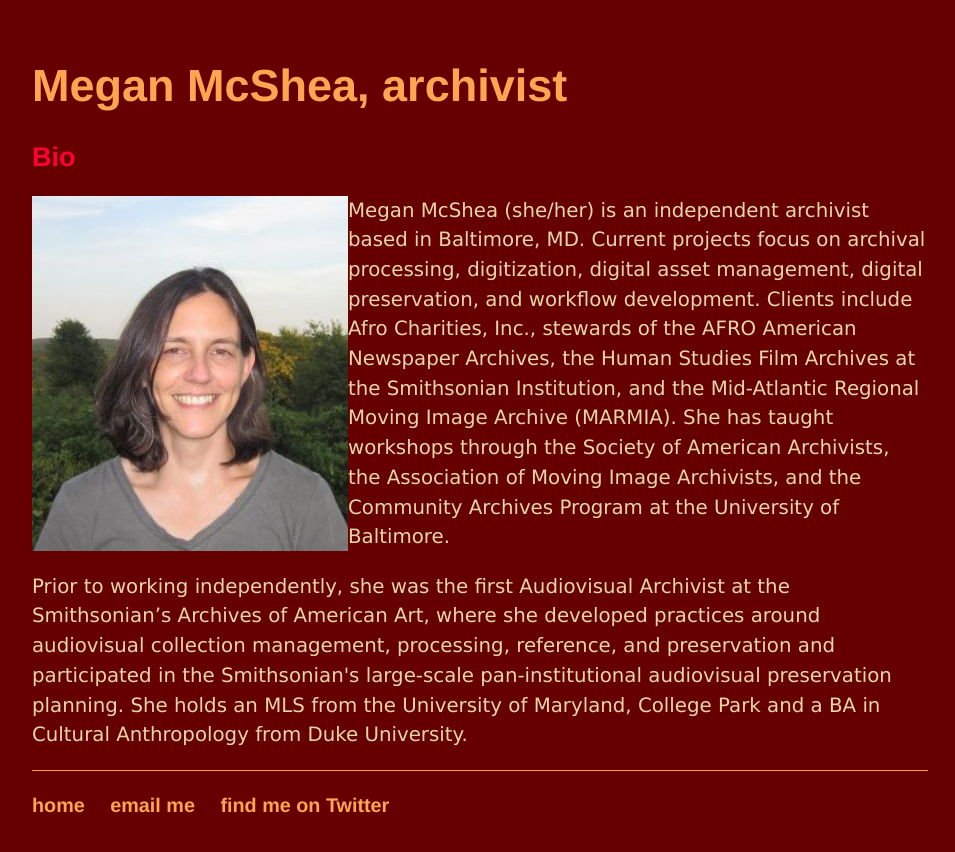
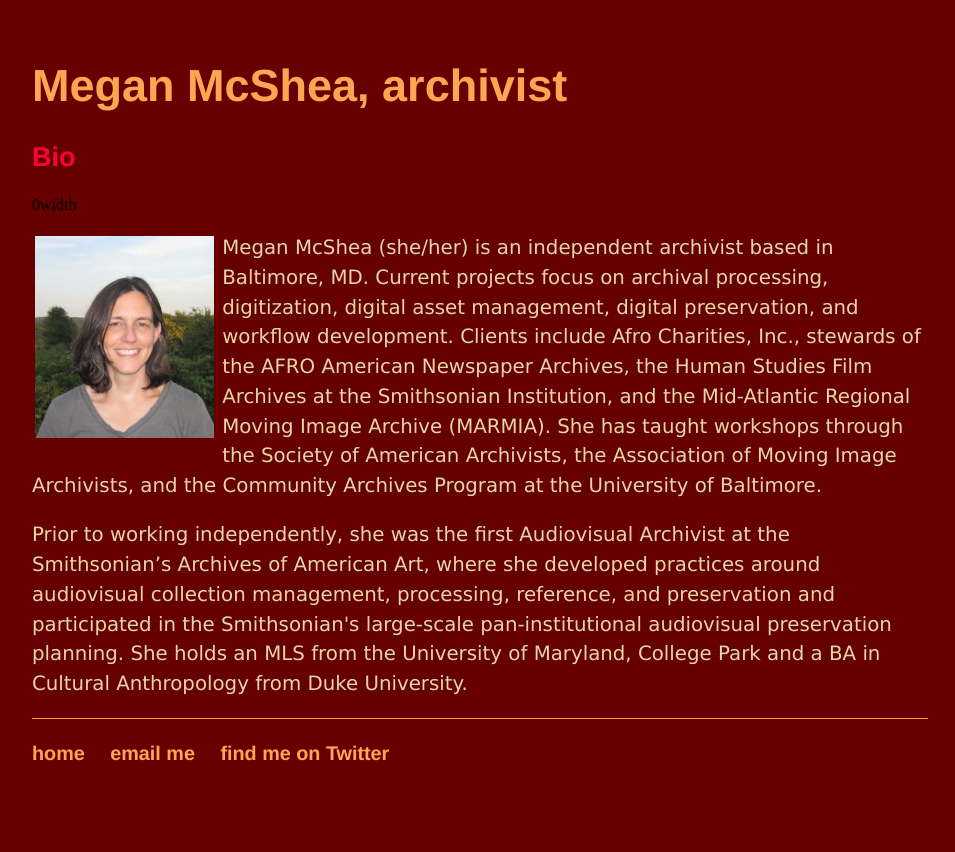
Before and after one commit to megan-mcshea/megan-mcshea.github.io, a Jekyll site: the page built from archivistbio.html, in a window 1280 px wide. Shown: the top 852 px of the page, without its empty margins (160-1115 px from the left). Built offline with Jekyll 4.4.1, drawn with Linux system fonts in a browser that asks for light colours.

Commit message:
Update archivistbio.html

```diff
--- a/archivistbio.html
+++ b/archivistbio.html
@@ -4,9 +4,9 @@ title: Megan McShea, archivist
 ---
 <div class="blurb">
 	<h1><a href="./">Megan McShea, archivist</a></h1>
-  <h2>Bio</h2>
+  <h2>Bio</h2>0width
 
-  <p><img src="https://megan-mcshea.github.io/MMsmall.JPG" alt="Megan at Shakemore, photo by Teresa Duggan" style="float:left;">
+  <p><img src="https://megan-mcshea.github.io/MMsmall.JPG" alt="Megan at Shakemore, photo by Teresa Duggan" style="float:left;max-width:20%;padding:3px 8px 8px 3px;">
 	  Megan McShea (she/her) is an independent archivist based in Baltimore, MD. Current projects focus on archival processing, digitization, digital asset management, digital preservation, and workflow development. Clients include Afro Charities, Inc., stewards of the AFRO American Newspaper Archives, the Human Studies Film Archives at the Smithsonian Institution, and the Mid-Atlantic Regional Moving Image Archive (MARMIA). She has taught workshops through the Society of American Archivists, the Association of Moving Image Archivists, and the Community Archives Program at the University of Baltimore. </p>
 	  <p>Prior to working independently, she was the first Audiovisual Archivist at the Smithsonian’s Archives of American Art, where she developed practices around audiovisual collection management, processing, reference, and preservation and participated in the Smithsonian's large-scale pan-institutional audiovisual preservation planning. She holds an MLS from the University of Maryland, College Park and a BA in Cultural Anthropology from Duke University.</p>
   </div><!-- /.blurb -->
```
